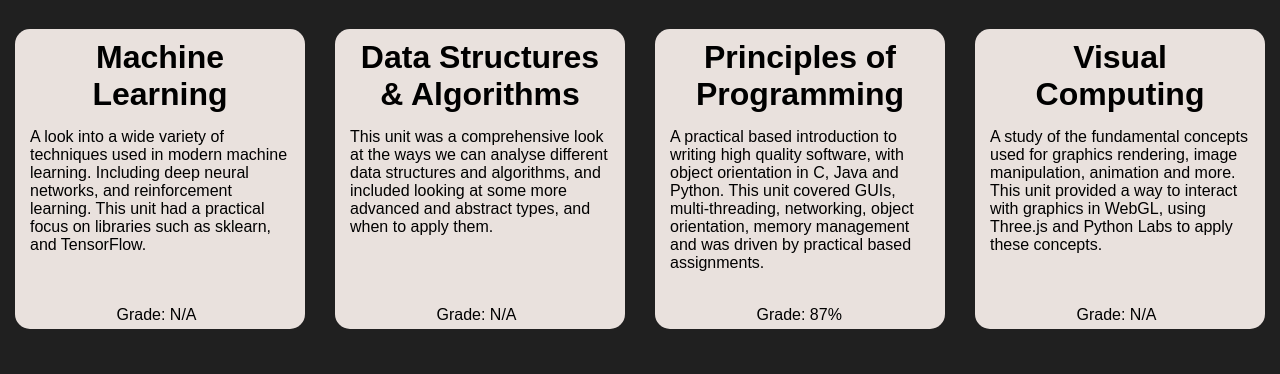
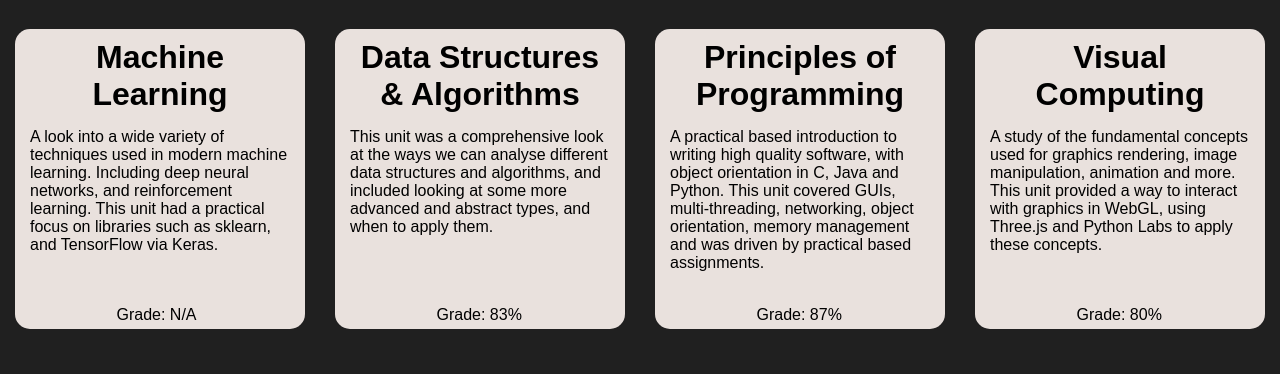
Before and after one commit to jakedves/portfolio, a React (Create React App) app: page / in a window 1280 px wide. Shown: the part 3020-3394 px from the top of the page. Built offline with nearby package versions, Linux system fonts and the light colour scheme.

Commit message:
Update Education.js

```diff
--- a/src/components/Education.js
+++ b/src/components/Education.js
@@ -9,7 +9,7 @@
     {
       unitTitle: "Machine Learning",
       unitDesc: `A look into a wide variety of techniques used in modern machine learning. Including deep neural networks, and reinforcement learning.
-      This unit had a practical focus on libraries such as sklearn, and TensorFlow.`,
+      This unit had a practical focus on libraries such as sklearn, and TensorFlow via Keras.`,
       unitLink: "https://www.bath.ac.uk/catalogues/2021-2022/cm/CM20315.html",
     },
     {
@@ -17,6 +17,7 @@
       unitDesc: `This unit was a comprehensive look at the ways we can analyse different data structures and algorithms, and included looking at some more
       advanced and abstract types, and when to apply them.`,
       unitLink: "https://www.bath.ac.uk/catalogues/2021-2022/cm/CM20254.html",
+      unitGrade: "83%",
     },
     {
       unitTitle: "Principles of Programming",
@@ -30,6 +31,7 @@
       unitDesc: `A study of the fundamental concepts used for graphics rendering, image manipulation, animation and more. This unit provided a way to
       interact with graphics in WebGL, using Three.js and Python Labs to apply these concepts.`,
       unitLink: "https://www.bath.ac.uk/catalogues/2021-2022/cm/CM20219.html",
+      unitGrade: "80%",
     },
   ];
 
```
